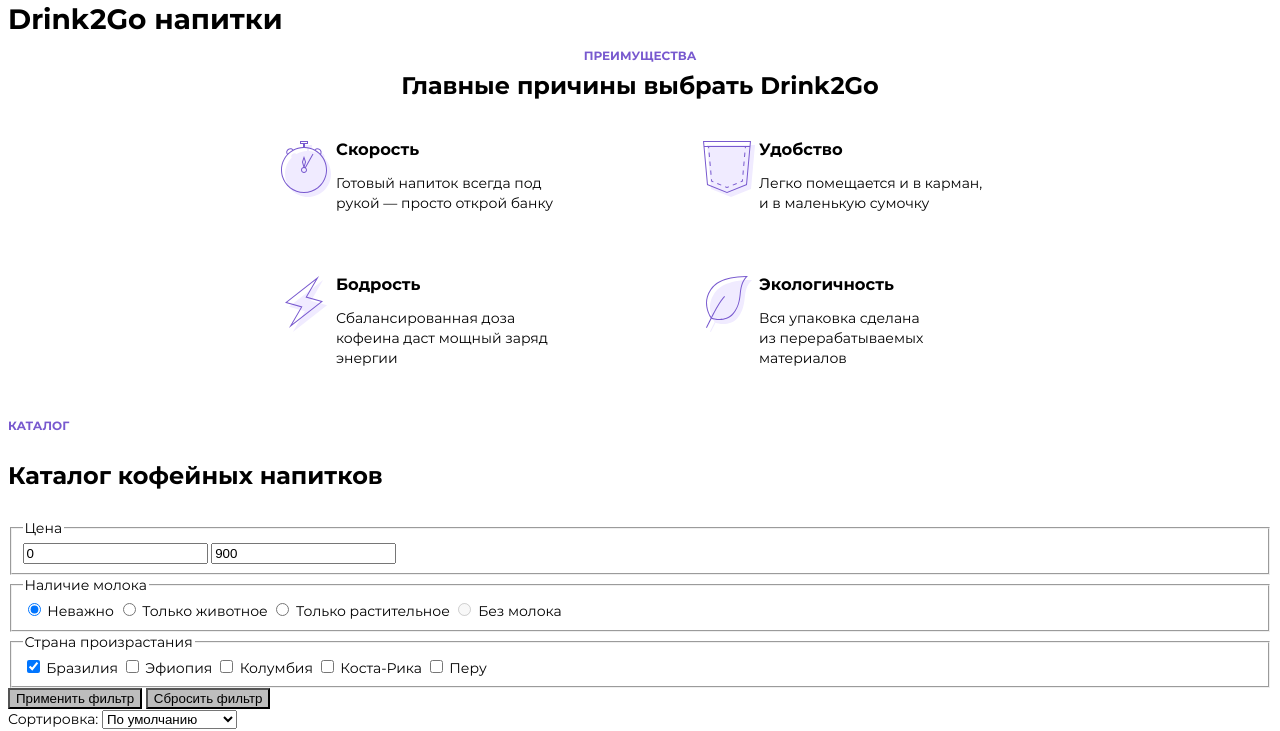
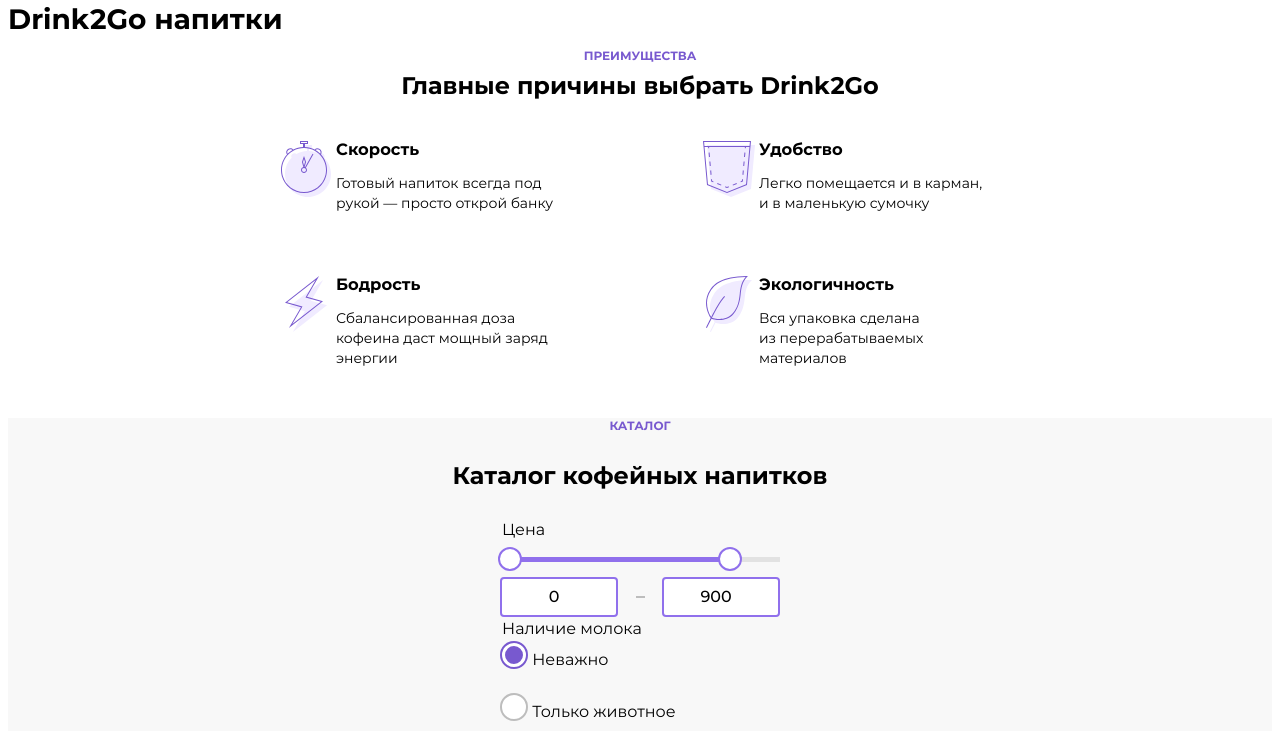
Before and after one commit to tfiesko/drink2go, a website: page source/index.html in a window 1280 px wide. Shown: the part 78-809 px from the top of the page. Drawn offline with nearby package versions, Linux system fonts and the light colour scheme; files that its build step writes are made by us from their sources.

Commit message:
Создана мобильная версия формы

```diff
--- a/source/index.html
+++ b/source/index.html
@@ -111,11 +111,18 @@
             Каталог кофейных напитков
           </p>
           <form class="catalog__filter-form filter-form" action="https://echo.htmlacademy.ru/" method="post">
-            <fieldset class="filter-form__group">
+            <fieldset class="filter-form__group filter-form__group--price">
               <legend class="filter-form__group-legend">Цена</legend>
-              <div class="price-range-slider"></div>
-              <input class="filter-form__price-field" type="number" value="0" name="min-price">
-              <input class="filter-form__price-field" type="number" value="900" name="max-price">
+              <div class="price-range-slider">
+                <div class="price-range-slider__scale" style="left: 0; width: 240px;">
+                  <button class="price-range-slider__toggle price-range-slider__toggle--min" aria-label="Изменить минимальную цену"></button>
+                  <button class="price-range-slider__toggle price-range-slider__toggle--max" aria-label="Изменить максимальную цену"></button>
+                </div>
+              </div>
+              <div class="filter-form__price-wrapper">
+                <input class="filter-form__price-field" type="number" min="0" value="0" name="min-price">
+                <input class="filter-form__price-field" type="number" min="0" value="900" name="max-price">
+              </div>
             </fieldset>
             <fieldset class="filter-form__group">
               <legend class="filter-form__group-legend">Наличие молока</legend>
@@ -138,29 +145,31 @@
             </fieldset>
             <fieldset class="filter-form__group">
               <legend class="filter-form__group-legend">Страна произрастания</legend>
-              <label>
+              <label class="filter-form__group-title control">
                 <input class="control__input" type="checkbox" name="Brazil" checked>
                 <span class="control__label">Бразилия</span>
               </label>
-              <label>
+              <label class="filter-form__group-title control">
                 <input class="control__input" type="checkbox" name="Ethiopia">
                 <span class="control__label">Эфиопия</span>
               </label>
-              <label>
+              <label class="filter-form__group-title control">
                 <input class="control__input" type="checkbox" name="Colombia">
                 <span class="control__label">Колумбия</span>
               </label>
-              <label>
+              <label class="filter-form__group-title control">
                 <input class="control__input" type="checkbox" name="Costa-Rica">
                 <span class="control__label">Коста-Рика</span>
               </label>
-              <label>
-                <input class="control__input" type="checkbox" name="Peru">
+              <label class="filter-form__group-title control">
+                <input class="control__input" type="checkbox" name="Peru" disabled>
                 <span class="control__label">Перу</span>
               </label>
             </fieldset>
-            <button class="button filter-form__submit" type="submit">Применить фильтр</button>
-            <button class="button filter-form__reset" type="reset">Сбросить фильтр</button>
+            <div class="filter-form__buttons-container">
+              <button class="button filter-form__button filter-form__submit" type="submit">Применить фильтр</button>
+              <button class="button filter-form__button filter-form__reset button--white" type="reset">Сбросить фильтр</button>
+            </div>
           </form>
           <form class="sort-form" action="https://echo.htmlacademy.ru/" method="post">
             <label>
--- a/source/less/blocks/advantage-item.less
+++ b/source/less/blocks/advantage-item.less
@@ -1,4 +1,6 @@
 .advantage-item {
+  min-height: 135px;
+
   &::before {
     content: "";
 
--- a/source/less/blocks/button.less
+++ b/source/less/blocks/button.less
@@ -1,3 +1,15 @@
 .button {
-  background-color: @base_gray;
+  padding: 10px 14px;
+
+  color: @base_white;
+
+  background-color: @base_primary;
+  border: none;
+  border-radius: 4px;
+
+  &--white {
+    color: @base_primary;
+
+    background-color: @base_white;
+  }
 }
--- a/source/less/blocks/catalog.less
+++ b/source/less/blocks/catalog.less
@@ -1,3 +1,10 @@
-.advantage-item {
-  min-height: 135px;
+.catalog {
+  text-align: center;
+
+  background-color: @lightest_grey;
 }
+
+.catalog__filter-form {
+  width: 280px;
+  margin: 0 auto;
+}
--- a/source/less/blocks/control.less
+++ b/source/less/blocks/control.less
@@ -0,0 +1,67 @@
+.control__input {
+  margin: 0;
+  appearance: none;
+
+  vertical-align: text-bottom;
+
+  &::before {
+    display: block;
+
+    content: "";
+
+    width: 24px;
+    height: 24px;
+
+    background-color: @base_white;
+    border-radius: 50%;
+  }
+
+  &[type="radio"] {
+    &::before {
+      border: 2px solid @base_grey;
+    }
+
+    &:checked::before {
+      border-color: @base_primary;
+
+      outline: 9px solid @base_primary;
+      outline-offset: -15px;
+    }
+  }
+
+  &[type="checkbox"] {
+    position: relative;
+
+    &::before {
+      width: 42px;
+
+      border-radius: 12px;
+      background-color: @base_grey;
+    }
+
+    &::after {
+      position: absolute;
+      top: 2px;
+      left: 2px;
+
+      display: block;
+
+      content: "";
+
+      width: 20px;
+      height: 20px;
+
+      background-color: @base_white;
+      border-radius: 50%;
+    }
+
+    &:checked::before {
+      background-color: @base_primary;
+    }
+
+    &:checked::after {
+      left: auto;
+      right: 2px;
+    }
+  }
+}
--- a/source/less/blocks/filter-form.less
+++ b/source/less/blocks/filter-form.less
@@ -0,0 +1,70 @@
+.filter-form {
+  margin-bottom: 40px;
+
+  text-align: start;
+  font-size: 16px;
+  line-height: 24px;
+}
+
+.filter-form__group {
+  margin: 0;
+  padding: 0;
+
+  border: none;
+
+  &--price .filter-form__price-field:first-of-type {
+    order: -1;
+  }
+}
+
+.filter-form__group-title {
+  display: block;
+  margin-bottom: 21.45px;
+}
+
+.filter-form__price-wrapper {
+  width: 280px;
+  display: flex;
+  align-items: center;
+  justify-content: space-between;
+
+  &::before {
+    content: "";
+
+    width: 9px;
+    height: 2px;
+    background-color: @base_grey;
+  }
+}
+
+.filter-form__price-field {
+  width: 93px;
+  height: 38px;
+  padding-left: 15px;
+  padding-right: 10px;
+
+  text-align: center;
+  font: inherit;
+  font-weight: 500;
+
+  outline: 2px solid @primary_lighter;
+  outline-offset: -2px;
+  border: none;
+  border-radius: 4px;
+}
+
+.filter-form__buttons-container {
+  width: 160px;
+  margin-left: auto;
+  margin-right: auto;
+}
+
+.filter-form__submit,
+.filter-form__reset {
+  display: block;
+  width: 100%;
+}
+
+.filter-form__button:first-child {
+  margin-bottom: 24.5px;
+}
--- a/source/less/blocks/price-range-slider.less
+++ b/source/less/blocks/price-range-slider.less
@@ -0,0 +1,37 @@
+.price-range-slider {
+  position: relative;
+
+  width: 280px;
+  height: 4.18px;
+  margin: 15px 0 15px;
+
+  background-color: @light_grey;
+}
+
+.price-range-slider__scale {
+  position: absolute;
+
+  height: 4.18px;
+
+  background-color: @primary_lighter;
+}
+
+.price-range-slider__toggle {
+  position: absolute;
+  top: -10px;
+
+  width: 24px;
+  height: 24px;
+
+  background-color: @base_white;
+  border: 2px solid @primary_lighter;
+  border-radius: 50%;
+
+  &--min {
+    left: -2px;
+  }
+
+  &--max {
+    right: -2px;
+  }
+}
--- a/source/less/global/variables.less
+++ b/source/less/global/variables.less
@@ -1,5 +1,5 @@
 @base_white: #ffffff;
-@base_gray: #bdbdbd;
+@base_grey: #bdbdbd;
 @base_black: #333333;
 @base_primary: #7859cf;
 @base_secondary: #f0ebff;
```
